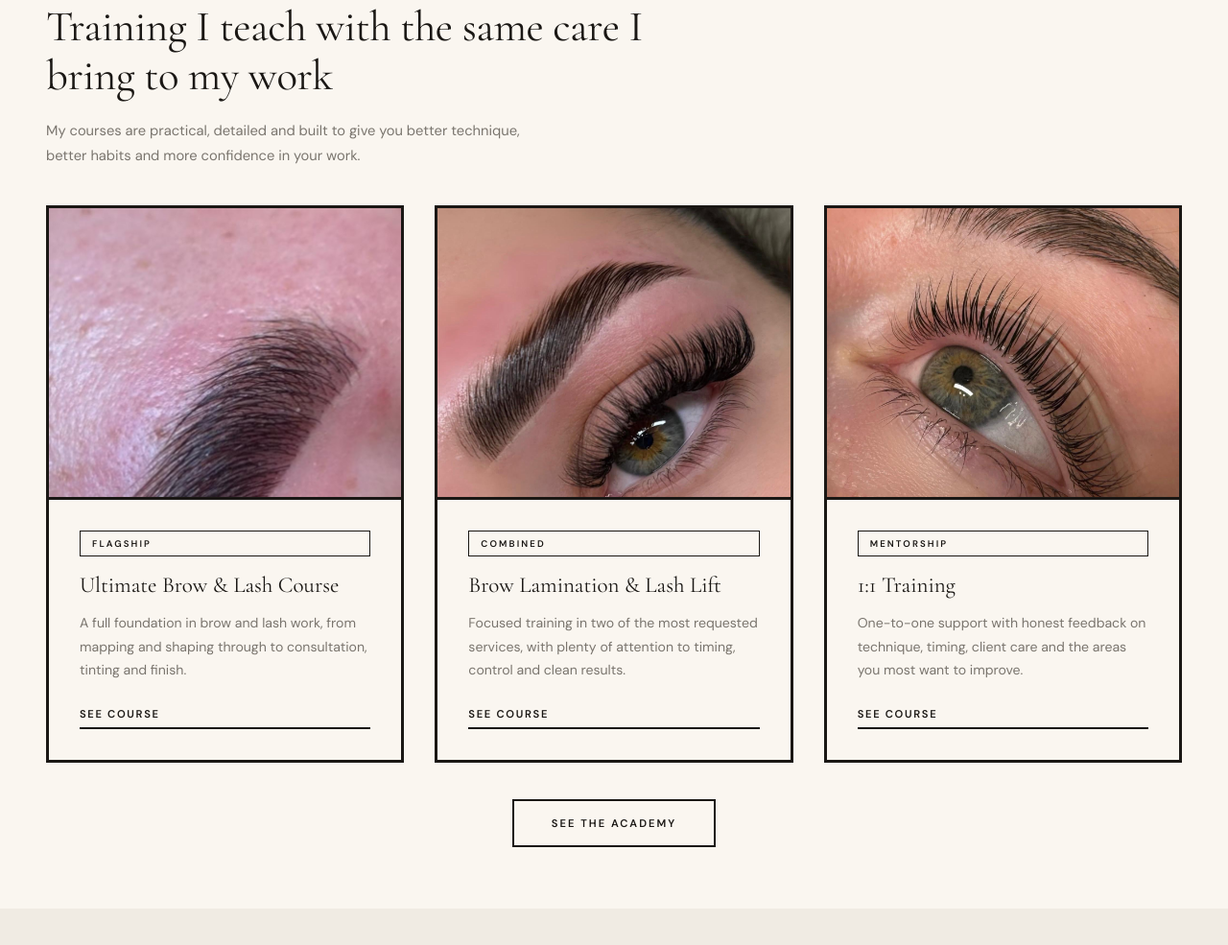
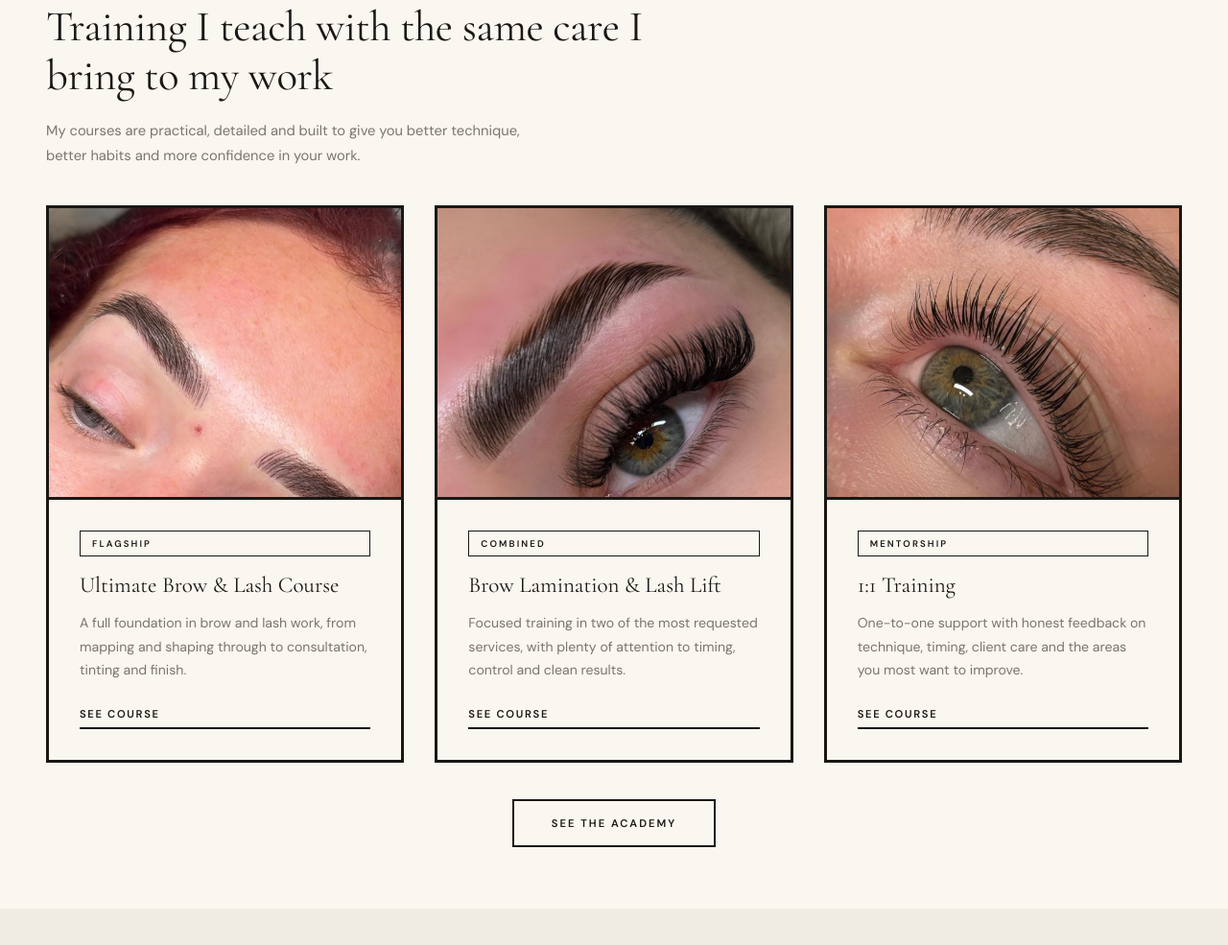
Before and after one commit to lawrence18365/beauty, a plain HTML site: page index.html in a window 1280 px wide. Shown: the part 3581-4566 px from the top of the page at 96% size. Drawn offline with nearby package versions, Linux system fonts and the light colour scheme.

Commit message:
Swap flagship course card image to soft brow shaping
The brow lamination extreme close-up looked unprofessional at card
scale. Replaced with the soft brow shaping photo showing both brows
on a face — better represents the Ultimate Brow & Lash Course.

Co-Authored-By: Claude Opus 4.6 <noreply@anthropic.com>

```diff
--- a/index.html
+++ b/index.html
@@ -226,9 +226,9 @@
                     <article class="academy-card">
                         <div class="card-image">
                             <img
-                                src="assets/images/ciara-daly-beauty-sydney-brow-lamination-close-up.jpeg"
-                                alt="Brow lamination close-up — Ciara Daly Beauty brow course training result"
-                                width="738"
+                                src="assets/images/ciara-daly-beauty-sydney-soft-brow-shaping.jpeg"
+                                alt="Soft brow shaping result — Ciara Daly Beauty flagship brow and lash course"
+                                width="1116"
                                 height="1600"
                                 loading="lazy"
                             >
```
